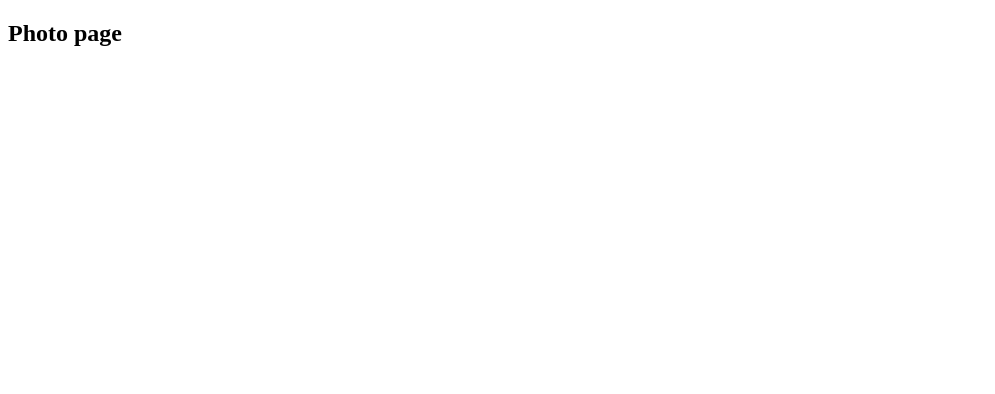
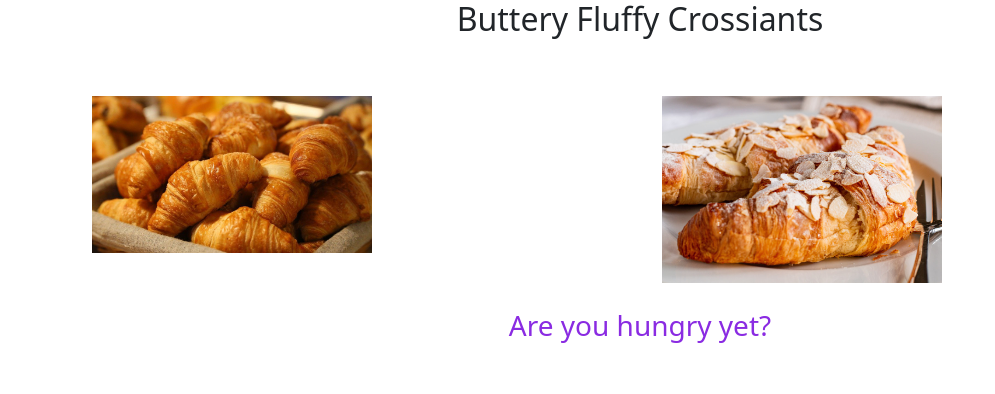
Before and after one commit to BerryPasse/Croissant, a plain HTML site: page photo.html in a window 1280 px wide. Shown: the whole page, without its empty margins (0-995 px from the left). Drawn offline with nearby package versions, Linux system fonts and the light colour scheme.

Commit message:
Styling all pages

```diff
--- a/photo.html
+++ b/photo.html
@@ -5,8 +5,26 @@
     <meta http-equiv="X-UA-Compatible" content="IE=edge" />
     <meta name="viewport" content="width=device-width, initial-scale=1.0" />
     <title>Document</title>
+    <link
+      href="https://cdn.jsdelivr.net/npm/bootstrap@5.1.3/dist/css/bootstrap.min.css"
+      rel="stylesheet"
+      integrity="sha384-1BmE4kWBq78iYhFldvKuhfTAU6auU8tT94WrHftjDbrCEXSU1oBoqyl2QvZ6jIW3"
+      crossorigin="anonymous"
+    />
+    <link rel="stylesheet" href="style.css" />
   </head>
   <body>
-    <h2>Photo page</h2>
+    <h2>Buttery Fluffy Crossiants</h2>
+
+
+    <div class="container">
+      <div class="row">
+        <div class="col-sm-6 mb-3">
+    <img src="images/croissants-france.jpg" class="img-fluid"/>
+    </div>
+      <div class="col-sm-6 mb-3">
+     <img src="images/almond-crossiant.jpg" class="img-fluid"/>
+       </div>
+       <h3>Are you hungry yet?</h3>
   </body>
 </html>
--- a/style.css
+++ b/style.css
@@ -1,4 +1,22 @@
-h2 {
+h2,
+h3 {
   text-align: center;
   padding-bottom: 40px;
 }
+
+h3 {
+  text-decoration: wavy;
+  color: blueviolet;
+}
+
+email-link {
+  display: flex;
+  justify-content: center;
+  text-decoration: none;
+}
+
+.img-fluid {
+  border: 1 px solid black;
+  max-width: 300px;
+  padding: 10px;
+}
```
Also changed, not shown: contact.html (+7 -0 lines), index.html (+2 -2 lines), images/almond-crossiant.jpg (added), images/croissants-france.jpg (added).
